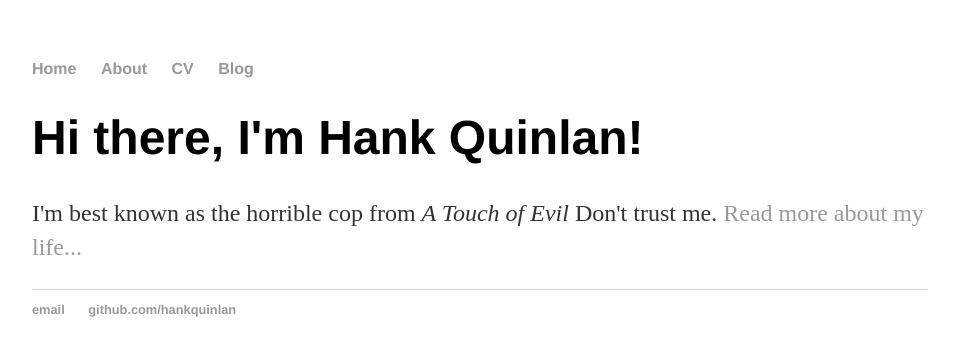
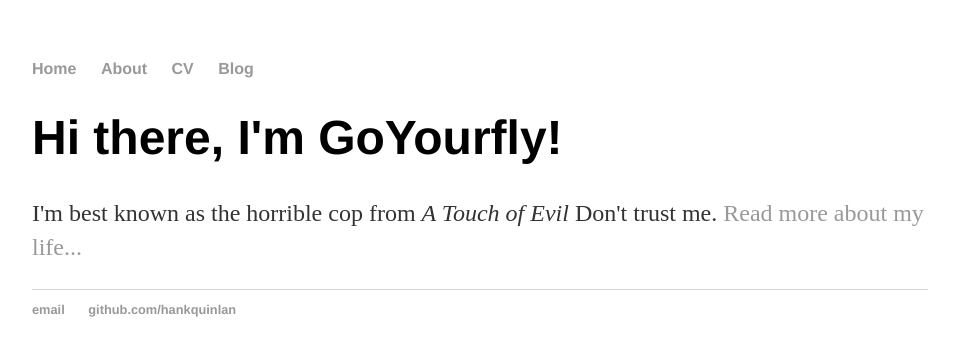
Before and after one commit to goyourfly/goyourfly.github.io, a Jekyll site: the page built from index.html, in a window 1280 px wide. Shown: the top 356 px of the page, without its empty margins (160-1115 px from the left). Built offline with Jekyll 4.4.1, drawn with Linux system fonts in a browser that asks for light colours.

Commit message:
Update index.html

```diff
--- a/index.html
+++ b/index.html
@@ -1,8 +1,8 @@
 ---
 layout: default
-title: Hank Quinlan, Horrible Cop
+title: GoyYourfly
 ---
 <div class="blurb">
-	<h1>Hi there, I'm Hank Quinlan!</h1>
+	<h1>Hi there, I'm GoYourfly!</h1>
 	<p>I'm best known as the horrible cop from <em>A Touch of Evil</em> Don't trust me. <a href="/about">Read more about my life...</a></p>
 </div><!-- /.blurb -->
```
